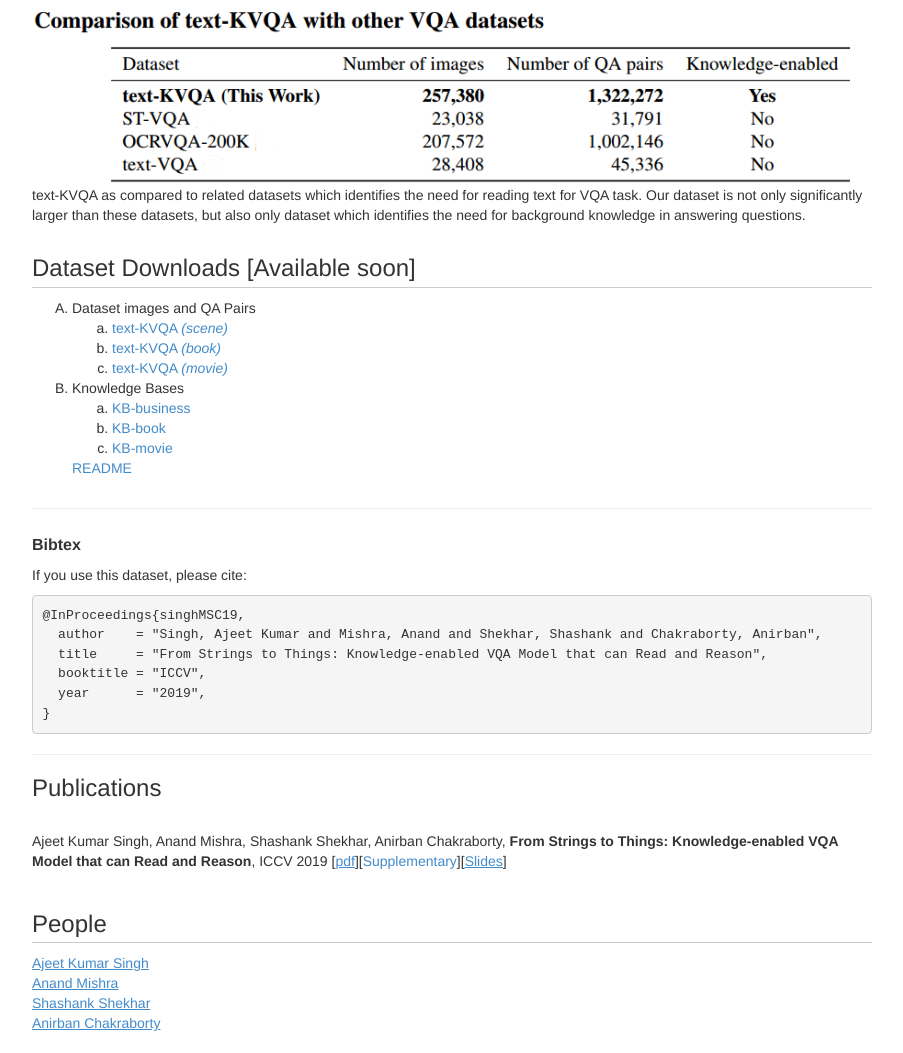
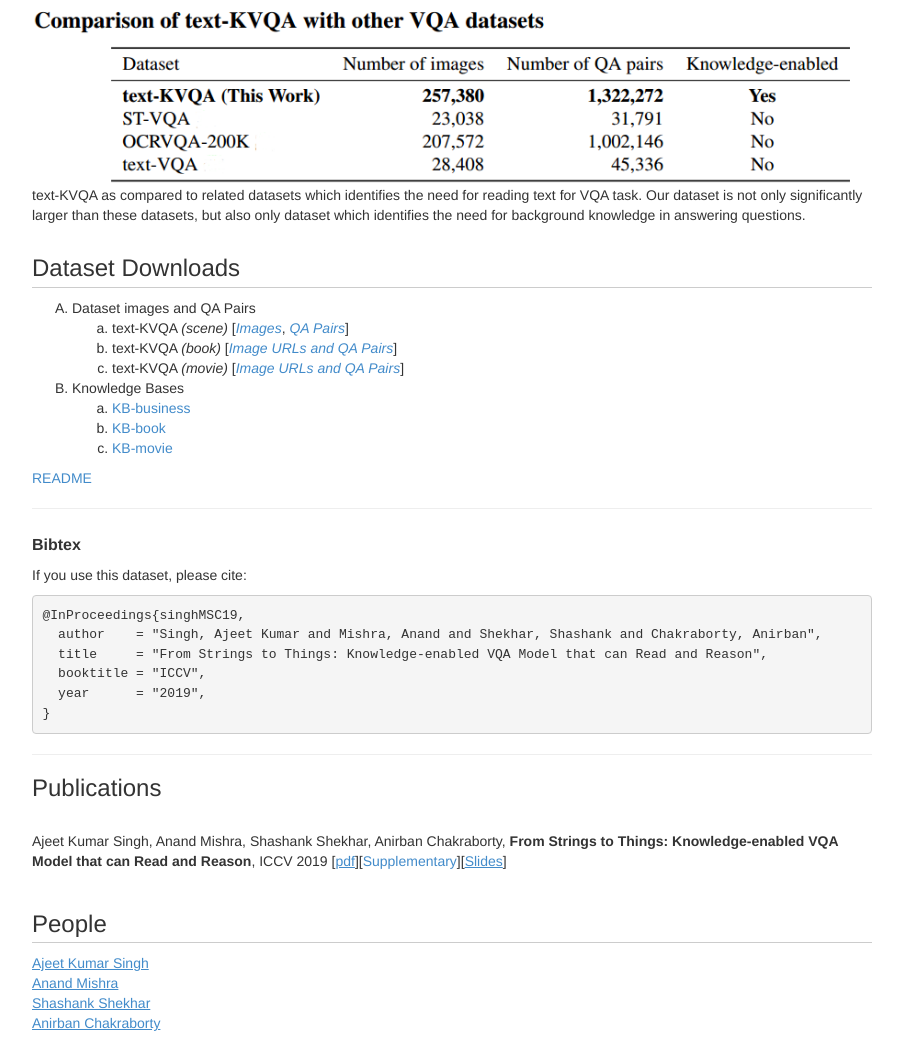
Before and after one commit to textkvqa/textkvqa.github.io, a plain HTML site: page index.html in a window 1280 px wide. Shown: the part 1661-2714 px from the top of the page, without its empty margins (188-1091 px from the left). Drawn offline with Linux system fonts and the light colour scheme.

Commit message:
Update index.html

```diff
--- a/index.html
+++ b/index.html
@@ -117,23 +117,23 @@ significantly larger than these datasets, but also only dataset which identifies
 </div>
 
 <div class="row">
-  <h3 id="datasetD">Dataset Downloads [Available soon]</h3>
+  <h3 id="datasetD">Dataset Downloads</h3>
   <div class="row">
     <ol type="A">
       <li>Dataset images and QA Pairs</li>
       <ol type="a">
-        <li><a href="#">text-KVQA <i>(scene)</i></a></li>
-        <li><a href="#">text-KVQA <i>(book)</i></a></li>
-        <li><a href="#">text-KVQA <i>(movie)</i></a></li>
+        <li>text-KVQA <i>(scene)</i>&nbsp;[<a href="https://dosa.cds.iisc.ac.in/kvqa/text-KVQA/scene.tar.gz"><i>Images</i></a>,&nbsp;<a href="docs/QA-scene.json"><i>QA Pairs</i></a>]</li>
+        <li>text-KVQA <i>(book)</i>&nbsp;[<a href="docs/QA-book.json"><i>Image URLs and QA Pairs</i></a>]</li>
+        <li>text-KVQA <i>(movie)</i>&nbsp;[<a href="docs/QA_Movie.json"><i>Image URLs and QA Pairs</i></a>]</li>
       </ol>
       <li>Knowledge Bases</li>
       <ol type="a">
-        <li><a href="#">KB-business</i></a></li>
-        <li><a href="#">KB-book</i></a></li>
-        <li><a href="#">KB-movie</i></a></li>
+        <li><a href="docs/KB-business.json">KB-business</i></a></li>
+        <li><a href="docs/KB-book.json">KB-book</i></a></li>
+        <li><a href="docs/KB-movie.json">KB-movie</i></a></li>
       </ol>
-      <a href="#">README</a></li>
     </ol>
+	<a href="#">README</a>
   </div>
 </div>
 
```
